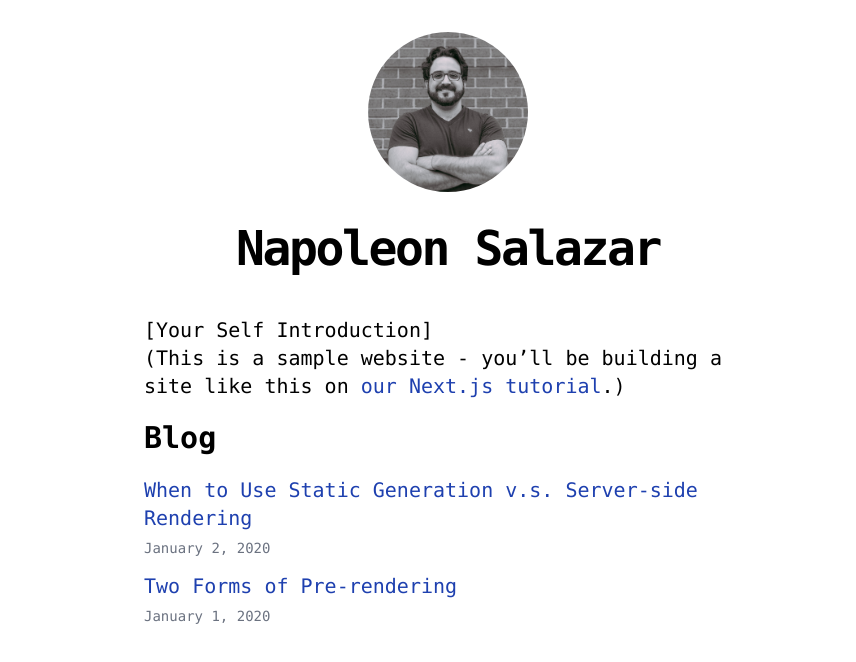
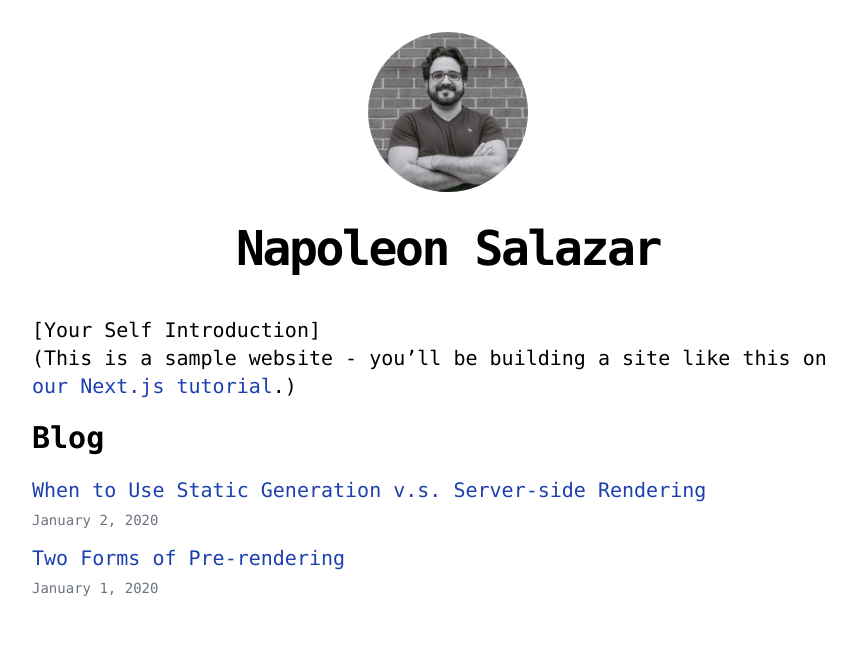
Before and after one commit to cfsnsalazar/Personal_Website, a Next.js app: page / in a window 1280 px wide. Shown: the top 662 px of the page, without its empty margins (192-1048 px from the left). Built offline with nearby package versions, Linux system fonts and the light colour scheme.

Commit message:
Test Vercel preview

```diff
--- a/components/layout.tsx
+++ b/components/layout.tsx
@@ -9,7 +9,7 @@
 
 export default function Layout({ children, home }: LayoutType): ReactElement {
     return (
-        <div className="container mx-auto p-8 max-w-2xl">
+        <div className="container mx-auto p-8 max-w-4xl">
             <Head>
                 <link rel="icon" href="/public/images/toon_face.jpg" />
                 <meta name="description" content="Napo's blog built with Next.js" />
```
